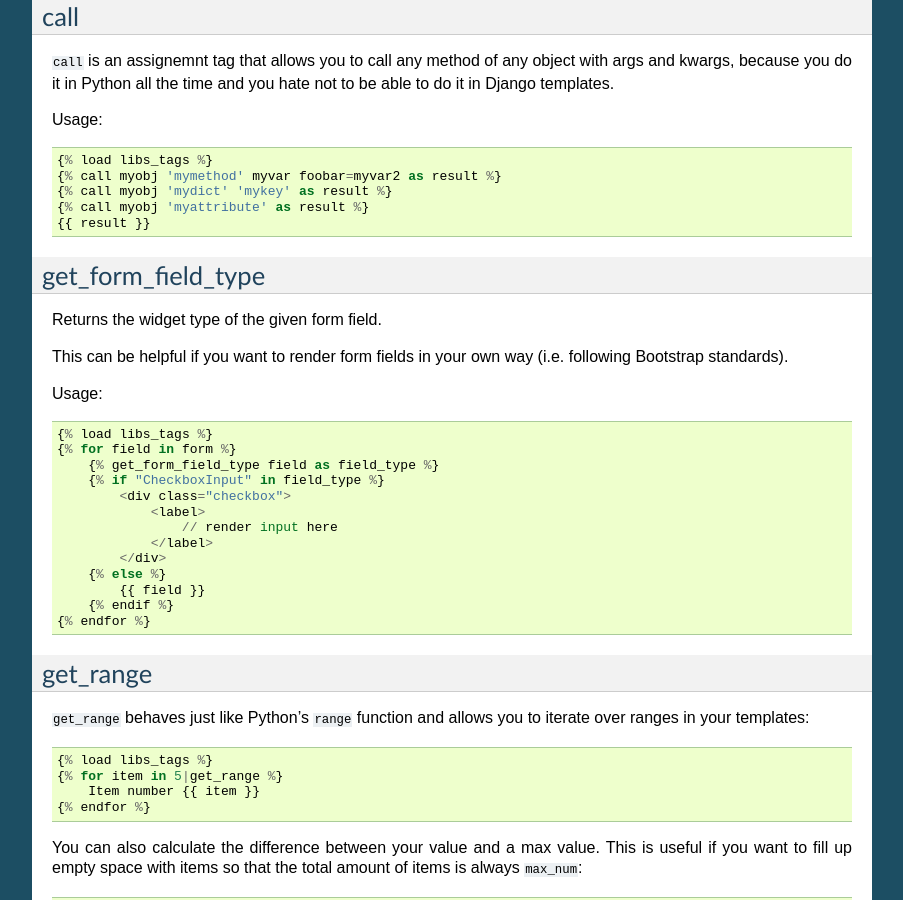
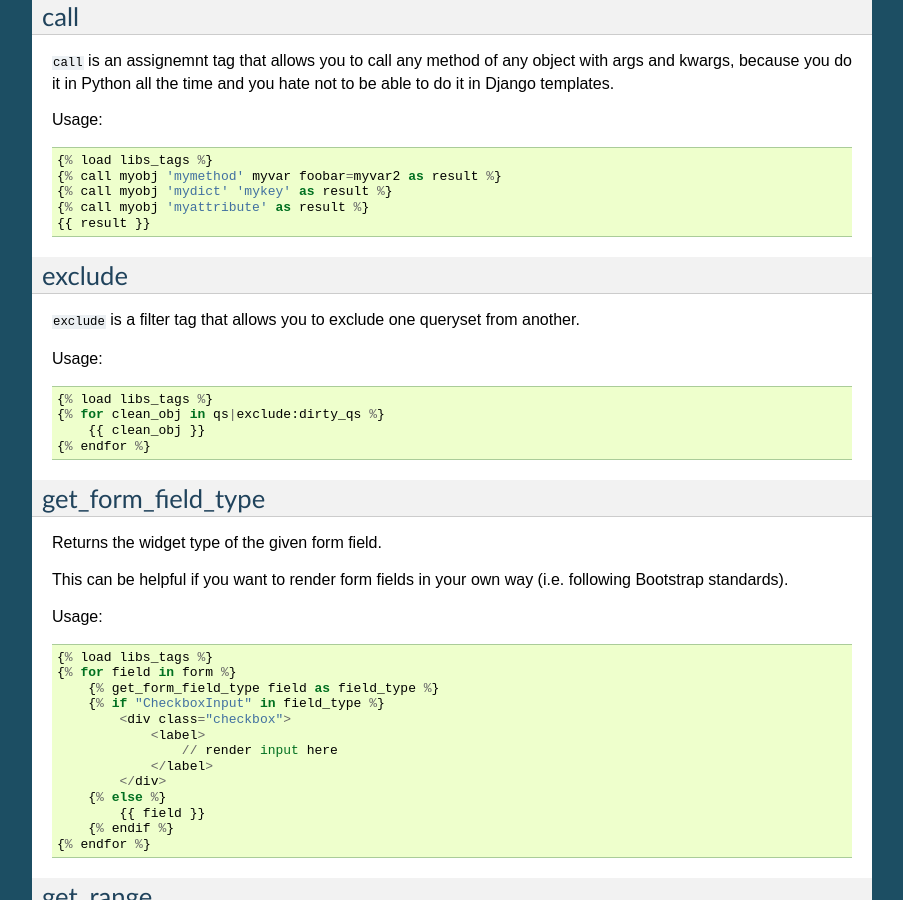
Before and after one commit to bitlabstudio/django-libs, a Sphinx documentation site: the page built from docs/libs_tags.rst, in a window 1280 px wide and 900 px high, scrolled down 1027 px. Shown: the whole window, without its empty margins (198-1101 px from the left). Built offline with Sphinx 7.4.7, drawn with Linux system fonts in a browser that asks for light colours; formulas are drawn with MathJax 3.

```diff
--- a/CHANGELOG.txt
+++ b/CHANGELOG.txt
@@ -1,4 +1,8 @@
 === (ongoing) ===
+
+=== 1.30 ===
+
+- Added `exclude` template tag.
 
 === 1.29 ===
 
--- a/django_libs/__init__.py
+++ b/django_libs/__init__.py
@@ -1,2 +1,2 @@
 # -*- coding: utf-8 -*-
-__version__ = '1.29'
+__version__ = '1.30'
--- a/docs/libs_tags.rst
+++ b/docs/libs_tags.rst
@@ -70,6 +70,21 @@ Usage::
     {% call myobj 'mydict' 'mykey' as result %}
     {% call myobj 'myattribute' as result %}
     {{ result }}
+
+
+
+exclude
+-------
+
+``exclude`` is a filter tag that allows you to exclude one queryset from
+another.
+
+Usage::
+
+    {% load libs_tags %}
+    {% for clean_obj in qs|exclude:dirty_qs %}
+        {{ clean_obj }}
+    {% endfor %}
 
 
 get_form_field_type
```
